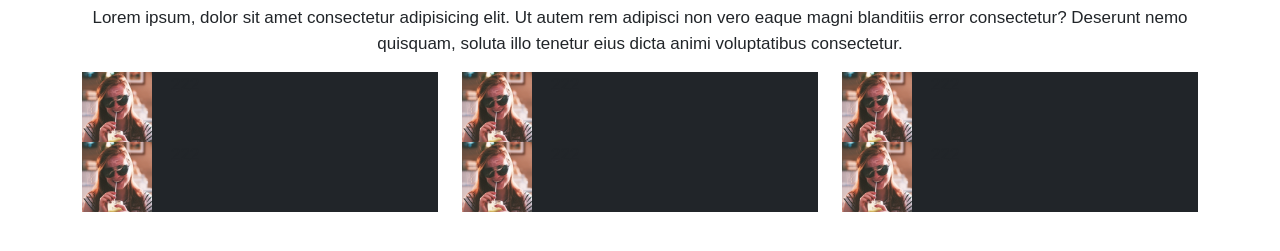
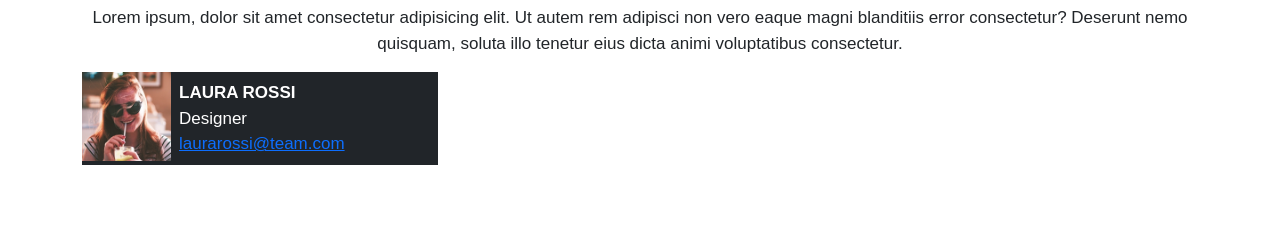
Before and after one commit to mauroanastasi/js-our-team, a plain HTML site: page index.html in a window 1280 px wide. Shown: the part 89-340 px from the top of the page. Drawn offline with nearby package versions, Linux system fonts and the light colour scheme.

Commit message:
[UPD] interno card

```diff
--- a/css/style.css
+++ b/css/style.css
@@ -4,6 +4,7 @@ body{
     font-weight: 500;
 }
 .team-card img{
-    width: 70px;
-    height: 70px;
+    max-height: 100%;
+    object-fit: cover;
+
 }
--- a/index.html
+++ b/index.html
@@ -19,62 +19,17 @@
                 </div>
                 <div class="row">
                     <div class="col-12 col-md-6 col-lg-4">
-                        <div class="team-card bg-dark " >
+                        <div class="team-card bg-dark text-white" >
                             <row class="info d-flex">
-                                <div class="col-3 bg-dark">
-                                    <img src="./img/female1.png" alt="team1">
+                                <div class="col-3">
+                                    <img src="./img/female1.png" class="img-fluid" alt="team1">
                                 </div>
-                                <div class="col-9">222</div>
-                            </row>
-                        </div>
-                    </div>
-                    <div class="col-12 col-md-6 col-lg-4">
-                        <div class="team-card bg-dark " >
-                            <row class="info d-flex">
-                                <div class="col-3 bg-dark">
-                                    <img src="./img/female1.png" alt="team1">
+                                <div class="col-9 p-2"><b>LAURA ROSSI</b>
+                                    <br>
+                                    Designer
+                                    <br>
+                                    <a href="laurarossi@team.com">laurarossi@team.com</a>
                                 </div>
-                                <div class="col-9">222</div>
-                            </row>
-                        </div>
-                    </div>
-                    <div class="col-12 col-md-6 col-lg-4">
-                        <div class="team-card bg-dark " >
-                            <row class="info d-flex">
-                                <div class="col-3 bg-dark">
-                                    <img src="./img/female1.png" alt="team1">
-                                </div>
-                                <div class="col-9">222</div>
-                            </row>
-                        </div>
-                    </div>
-                    <div class="col-12 col-md-6 col-lg-4">
-                        <div class="team-card bg-dark " >
-                            <row class="info d-flex">
-                                <div class="col-3 bg-dark">
-                                    <img src="./img/female1.png" alt="team1">
-                                </div>
-                                <div class="col-9">222</div>
-                            </row>
-                        </div>
-                    </div>
-                    <div class="col-12 col-md-6 col-lg-4">
-                        <div class="team-card bg-dark " >
-                            <row class="info d-flex">
-                                <div class="col-3 bg-dark">
-                                    <img src="./img/female1.png" alt="team1">
-                                </div>
-                                <div class="col-9">222</div>
-                            </row>
-                        </div>
-                    </div>
-                    <div class="col-12 col-md-6 col-lg-4">
-                        <div class="team-card bg-dark " >
-                            <row class="info d-flex">
-                                <div class="col-3 bg-dark">
-                                    <img src="./img/female1.png" alt="team1">
-                                </div>
-                                <div class="col-9">222</div>
                             </row>
                         </div>
                     </div>
```
